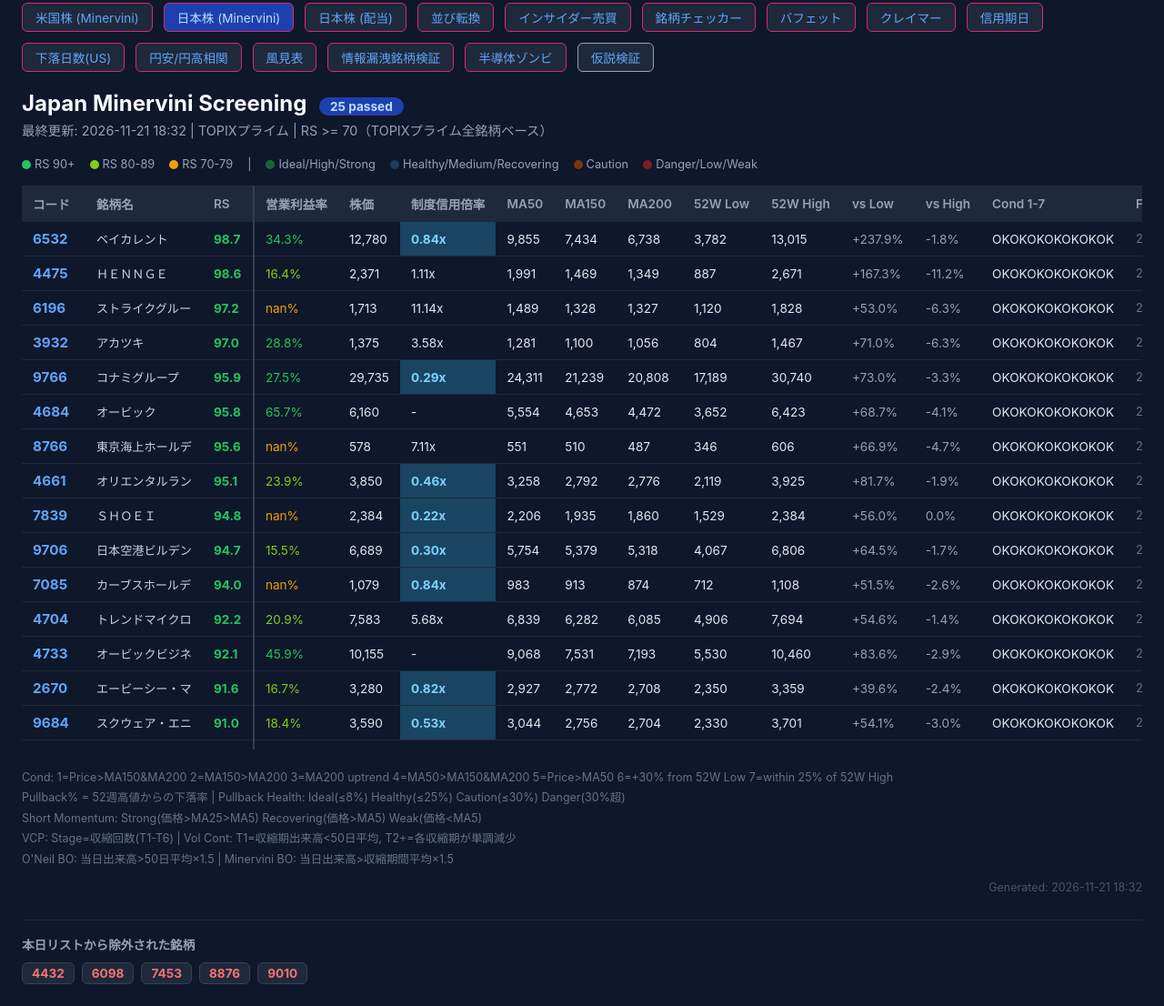
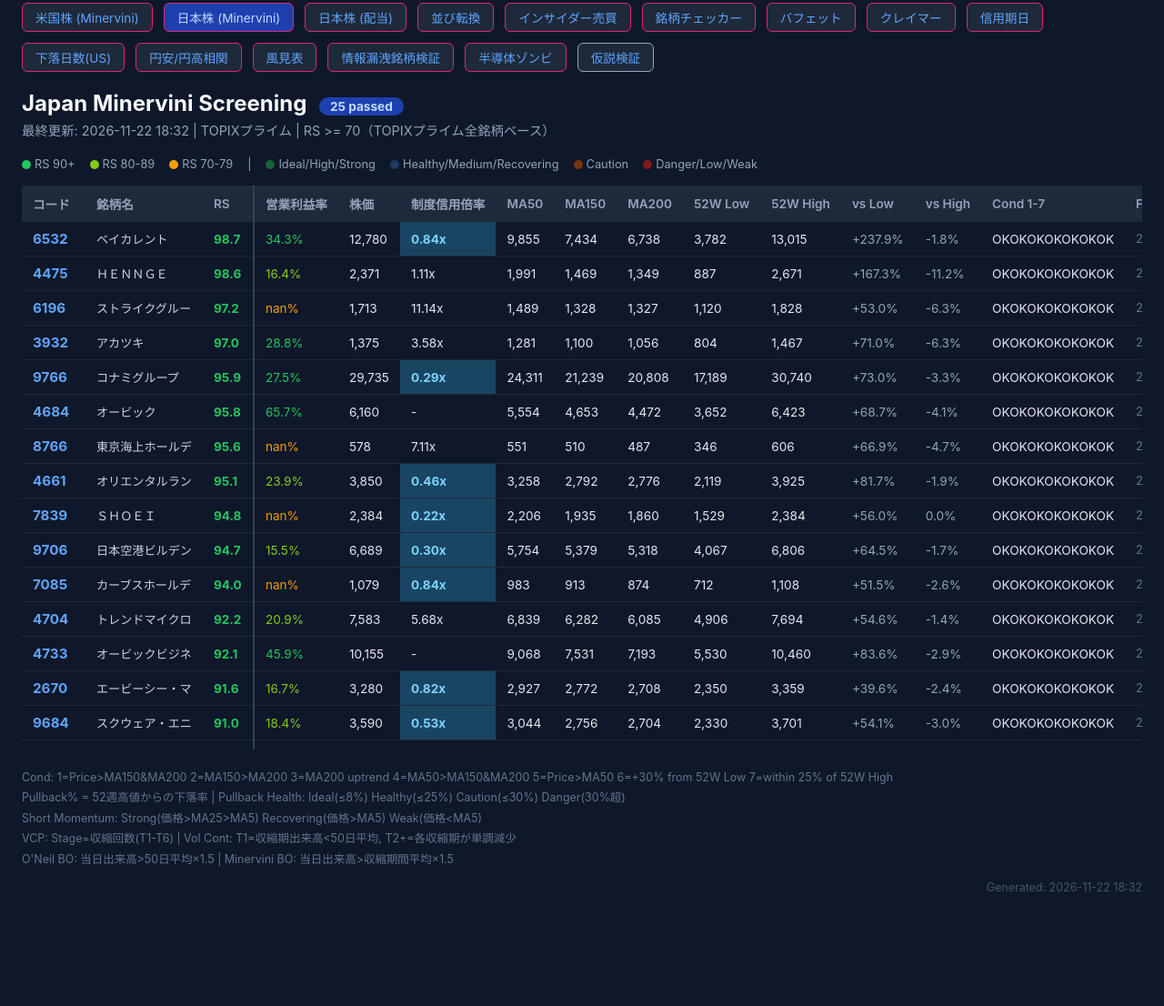
Before and after one commit to ichikon77/minervini, a plain HTML site: page jpminervini.html in a window 1280 px wide. Shown: the part 135-1241 px from the top of the page at 91% size. After the commit the page ends 1142 px from the top, so only its background shows below. Drawn offline with Linux system fonts and the light colour scheme.

Commit message:
update jpminervini report 2026-11-22

```diff
--- a/jpminervini.html
+++ b/jpminervini.html
@@ -3,7 +3,7 @@
 <head>
 <meta charset="UTF-8">
 <meta name="viewport" content="width=device-width, initial-scale=1.0">
-<title>Japan Minervini Screening - 最終更新: 2026-11-21 18:32</title>
+<title>Japan Minervini Screening - 最終更新: 2026-11-22 18:32</title>
 <style>
   * { box-sizing: border-box; margin: 0; padding: 0; }
   body {
@@ -115,7 +115,7 @@
     <a href="kasetsu.html" style="border-color:#94a3b8">仮説検証</a>
   </nav>
   <h1>Japan Minervini Screening <span class="badge">25 passed</span></h1>
-  <p class="subtitle">最終更新: 2026-11-21 18:32 | TOPIXプライム | RS >= 70（TOPIXプライム全銘柄ベース）</p>
+  <p class="subtitle">最終更新: 2026-11-22 18:32 | TOPIXプライム | RS >= 70（TOPIXプライム全銘柄ベース）</p>
   <div class="legend">
     <span><span class="dot" style="background:#22c55e"></span>RS 90+</span>
     <span><span class="dot" style="background:#84cc16"></span>RS 80-89</span>
@@ -193,11 +193,7 @@
     VCP: Stage=収縮回数(T1-T6) | Vol Cont: T1=収縮期出来高&lt;50日平均, T2+=各収縮期が単調減少<br>
     O'Neil BO: 当日出来高&gt;50日平均×1.5 | Minervini BO: 当日出来高&gt;収縮期間平均×1.5
   </div>
-  <p class="updated">Generated: 2026-11-21 18:32</p>
+  <p class="updated">Generated: 2026-11-22 18:32</p>
 
-  <div class="removed-section">
-    <div class="removed-title">本日リストから除外された銘柄</div>
-    <div class="removed-list"><span class="removed-ticker">4432</span><span class="removed-ticker">6098</span><span class="removed-ticker">7453</span><span class="removed-ticker">8876</span><span class="removed-ticker">9010</span></div>
-  </div>
 </body>
 </html>
```
